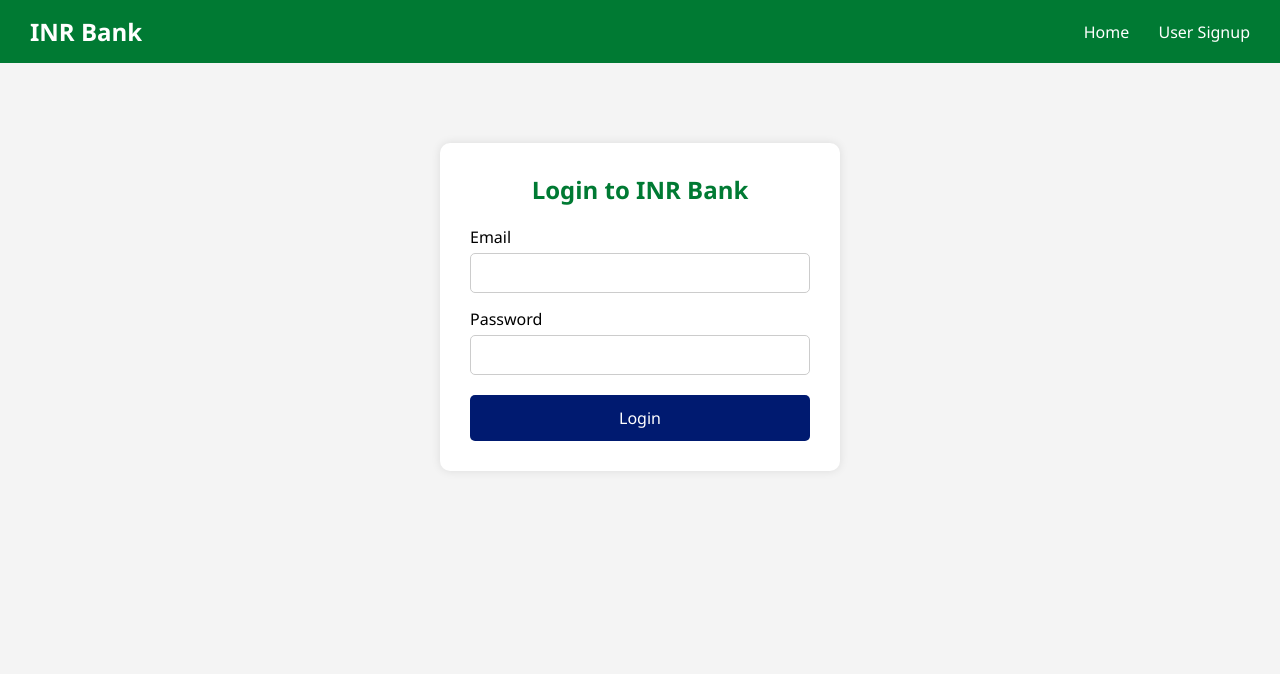
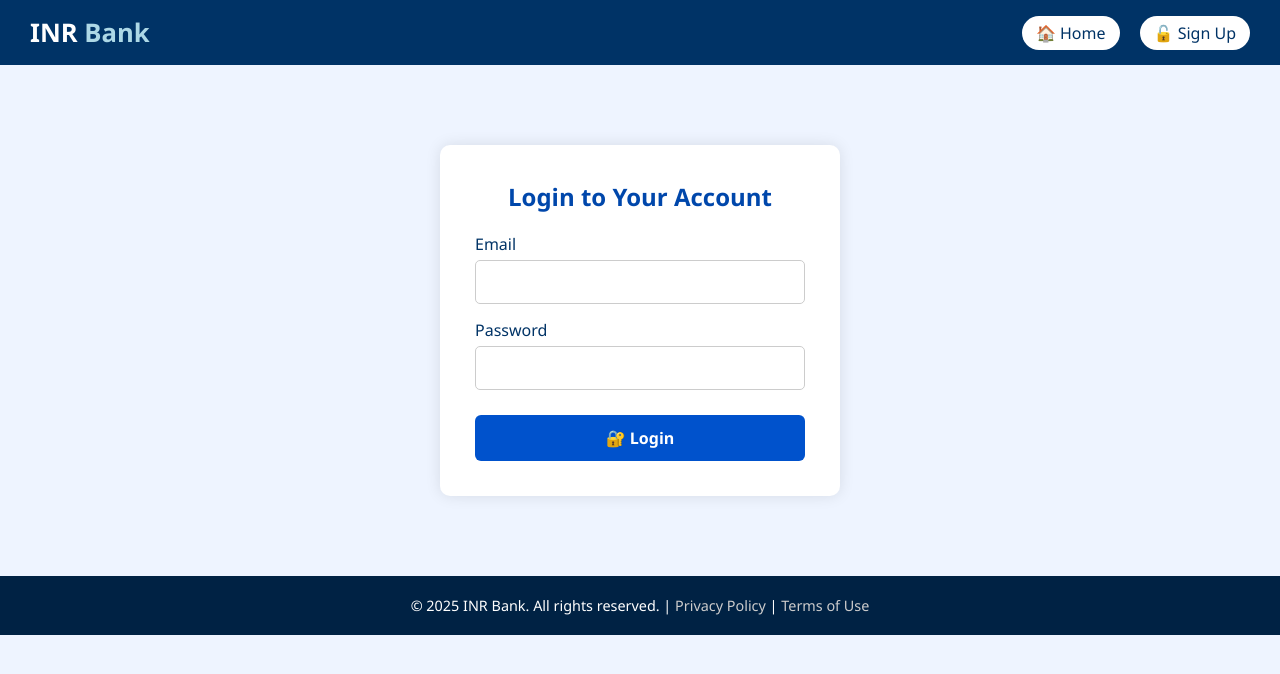
Before and after one commit to ayyanar-vignesh/july16_fastapi_dynamo_morning, a FastAPI app: page /login in a window 1280 px wide. Shown: the top 674 px of the page. Run offline with FastAPI, Linux system fonts and the light colour scheme.

Commit message:
part 7 update

```diff
--- a/templates/login.html
+++ b/templates/login.html
@@ -1,8 +1,9 @@
 <!DOCTYPE html>
-<html>
+<html lang="en">
 <head>
-  <meta charset="UTF-8">
+  <meta charset="UTF-8" />
   <title>Login - INR Bank</title>
+  <meta name="viewport" content="width=device-width, initial-scale=1.0" />
   <style>
     * {
       margin: 0;
@@ -12,46 +13,56 @@
     }
 
     body {
-      background: #f4f4f4;
+      background: #eef4ff;
       text-align: center;
     }
 
     header {
-      background-color: #007a33;
+      background-color: #003366;
       color: white;
       padding: 15px 30px;
       display: flex;
       justify-content: space-between;
       align-items: center;
+      flex-wrap: wrap;
     }
 
     .logo {
-      font-size: 1.5rem;
+      font-size: 1.6rem;
       font-weight: bold;
+    }
+
+    nav {
+      display: flex;
+      gap: 20px;
+      flex-wrap: wrap;
     }
 
     nav a {
       color: white;
       text-decoration: none;
-      margin-left: 25px;
       font-weight: 500;
+      padding: 6px 14px;
+      background-color: white;
+      color: #003366;
+      border-radius: 20px;
     }
 
     nav a:hover {
-      text-decoration: underline;
+      background-color: #d0e6ff;
     }
 
     .container {
       max-width: 400px;
       margin: 80px auto;
       background: white;
-      padding: 30px;
+      padding: 35px;
       border-radius: 10px;
-      box-shadow: 0 0 10px rgba(0,0,0,0.1);
+      box-shadow: 0 0 15px rgba(0,0,0,0.1);
     }
 
     h2 {
-      color: #007a33;
+      color: #0047ab;
       margin-bottom: 20px;
     }
 
@@ -59,45 +70,63 @@
       display: block;
       margin: 15px 0 5px;
       text-align: left;
+      color: #003366;
+      font-weight: 500;
     }
 
     input {
       width: 100%;
-      padding: 10px;
+      padding: 12px;
       border-radius: 5px;
       border: 1px solid #ccc;
     }
 
     button {
-      background: #001a70;
+      background: #0052cc;
       color: white;
       padding: 12px;
-      margin-top: 20px;
+      margin-top: 25px;
       width: 100%;
       border: none;
-      border-radius: 5px;
+      border-radius: 6px;
       font-size: 1rem;
+      font-weight: bold;
       cursor: pointer;
     }
 
     button:hover {
-      background-color: #0033aa;
+      background-color: #003d99;
     }
 
     .error {
       color: red;
       margin-top: 15px;
+      font-weight: 500;
+    }
+
+    footer {
+      background-color: #002244;
+      color: white;
+      padding: 20px;
+      text-align: center;
+      font-size: 0.9rem;
+      margin-top: 60px;
+    }
+
+    footer a {
+      color: #ccc;
+      text-decoration: none;
+    }
+
+    footer a:hover {
+      color: #fff;
     }
 
     @media (max-width: 600px) {
       nav {
-        display: flex;
         flex-direction: column;
         gap: 10px;
-      }
-
-      nav a {
-        margin-left: 0;
+        margin-top: 10px;
       }
     }
   </style>
@@ -106,24 +135,24 @@
 
   <!-- Header with logo and nav -->
   <header>
-    <div class="logo">INR Bank</div>
+    <div class="logo">INR <span style="color: lightblue;">Bank</span></div>
     <nav>
-      <a href="/">Home</a>
-      <a href="/register">User Signup</a>
+      <a href="/">🏠 Home</a>
+      <a href="/register">🔓 Sign Up</a>
     </nav>
   </header>
 
   <!-- Login Form -->
   <div class="container">
-    <h2>Login to INR Bank</h2>
+    <h2>Login to Your Account</h2>
     <form method="post" action="/login">
-      <label>Email</label>
-      <input type="email" name="email" required>
+      <label for="email">Email</label>
+      <input type="email" name="email" id="email" required>
 
-      <label>Password</label>
-      <input type="password" name="password" required>
+      <label for="password">Password</label>
+      <input type="password" name="password" id="password" required>
 
-      <button type="submit">Login</button>
+      <button type="submit">🔐 Login</button>
     </form>
 
     {% if error %}
@@ -131,5 +160,10 @@
     {% endif %}
   </div>
 
+  <!-- Footer -->
+  <footer>
+    &copy; 2025 INR Bank. All rights reserved. | <a href="#">Privacy Policy</a> | <a href="#">Terms of Use</a>
+  </footer>
+
 </body>
 </html>
```
Also changed, not shown: templates/dashboard.html (+49 -23 lines), templates/index.html (+20 -21 lines), templates/register.html (+39 -18 lines).
